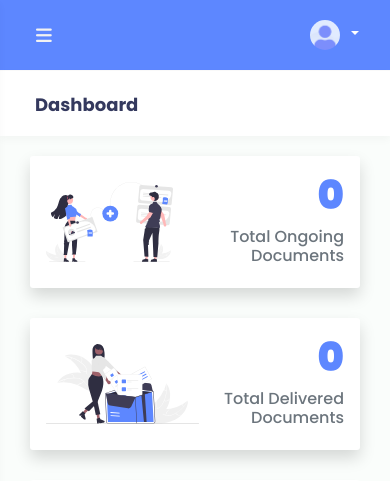
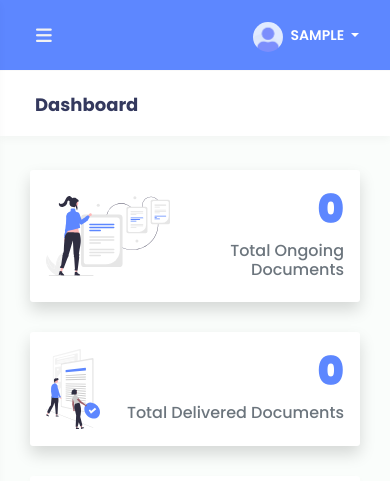
Before and after one commit to jensabado/document-tracker, a PHP site: page /portal/admin/dashboard.php in a window 390 px wide. Shown: the top 481 px of the page. Run offline with PHP 8.4, Linux system fonts and the light colour scheme; the visitor is signed in with stand-in values (Sample User, id 1); data that the repository does not hold is empty; some libraries are stand-ins or nearby versions.

Commit message:
update header

```diff
--- a/portal/admin/dashboard.php
+++ b/portal/admin/dashboard.php
@@ -5,10 +5,10 @@ $page_title = 'Dashboard';
 ob_start();
 ?>
 <section class="section">
-    <div class="section-header">
+    <div class="section-header" style="position: fixed; top: 80px; width: 100%; z-index: 200;">
         <h1>Dashboard</h1>
     </div>
-    <div class="section-body">
+    <div class="section-body" style="margin-top: 90px;">
         <div class="row d-flex flex-row align-items-stretch">
             <div class="col-xl-4 col-md-6 col-sm-6 col-12" style="margin-bottom: 30px">
                 <div class="card shadow px-3 h-100 d-flex justify-content-center">
--- a/portal/admin/documents.php
+++ b/portal/admin/documents.php
@@ -88,11 +88,11 @@ ob_start();
 </div>
 
 <section class="section">
-    <div class="section-header">
+    <div class="section-header" style="position: fixed; top: 80px; width: 100%; z-index: 200;">
         <h1>Documents</h1>
     </div>
 
-    <div class="section-body">
+    <div class="section-body" style="margin-top: 90px;">
         <div class="card">
             <div class="card-header">
                 <button class="btn btn-primary" id="add_building"><i class="fa-solid fa-plus pr-1"></i> ADD
--- a/portal/admin/layout/base.php
+++ b/portal/admin/layout/base.php
@@ -45,8 +45,8 @@ if(!isset($_SESSION['dt_admin_id'])) {
 <body>
     <div id="app">
         <div class="main-wrapper main-wrapper-1">
-            <div class="navbar-bg"></div>
-            <nav class="navbar navbar-expand-lg main-navbar">
+            <div class="navbar-bg" style="position: fixed; top: 0; z-index:100;"></div>
+            <nav class="navbar navbar-expand-lg main-navbar" style="position: fixed; top: 0; z-index:200;">
                 <form class="form-inline mr-auto">
                     <ul class="navbar-nav mr-3">
                         <li><a href="#" data-toggle="sidebar" class="nav-link nav-link-lg"><i
@@ -57,7 +57,7 @@ if(!isset($_SESSION['dt_admin_id'])) {
                     <li class="dropdown"><a href="#" data-toggle="dropdown"
                             class="nav-link dropdown-toggle nav-link-lg nav-link-user">
                             <img alt="image" src="../../assets/img/avatar/avatar-1.png" class="rounded-circle mr-1">
-                            <div class="d-sm-none d-lg-inline-block"><?= strtoupper($_SESSION['dt_admin_username']) ?></div>
+                            <div class="d-inline-block"><?= strtoupper($_SESSION['dt_admin_username']) ?></div>
                         </a>
                         <div class="dropdown-menu dropdown-menu-right">
                             <a href="features-profile.html" class="dropdown-item has-icon">
```
Also changed, not shown: assets/img/illustration/delivered-doc.svg, assets/img/illustration/ongoing-doc.svg.
